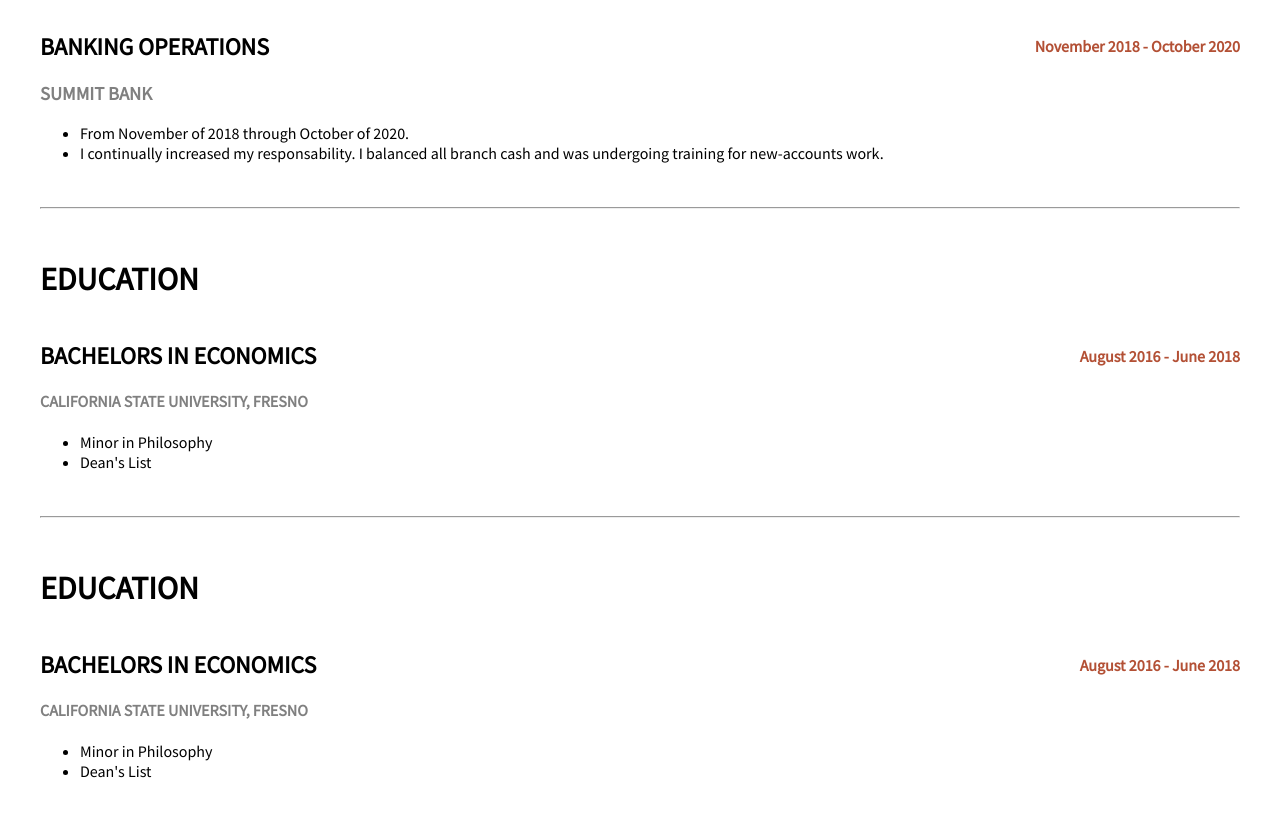
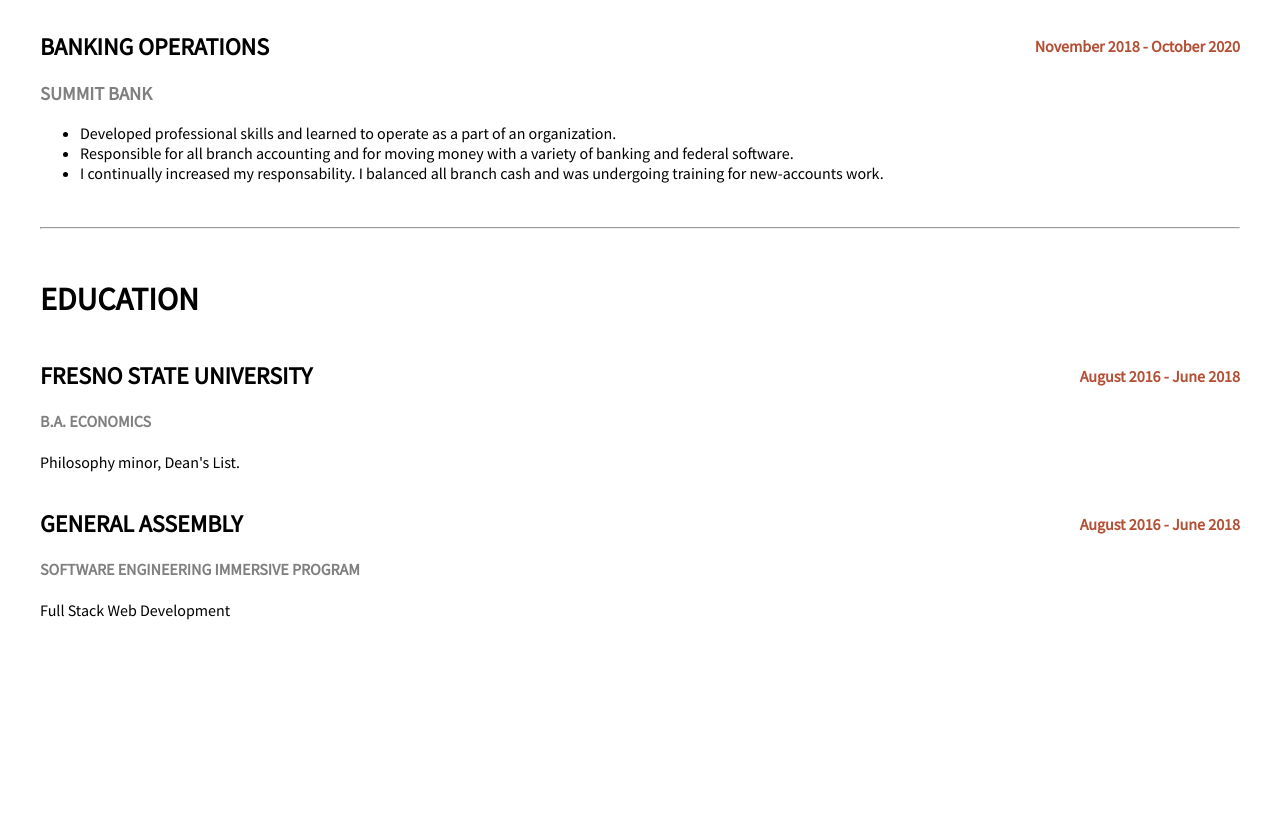
Before and after one commit to DaCoPro/my-portfolio, a React (Create React App) app: page /resume in a window 1280 px wide. Shown: the part 360-1176 px from the top of the page. After the commit the page ends 1036 px from the top, so only its background shows below. Built offline with nearby package versions, Linux system fonts and the light colour scheme.

Commit message:
Edit Resume content.

```diff
--- a/src/Pages/Portfolio/Portfolio.jsx
+++ b/src/Pages/Portfolio/Portfolio.jsx
@@ -15,6 +15,9 @@ export default function Portfolio () {
                     <h4>Build with JS, HTML, CSS, MongoDB, Express, Node, & React.</h4>
                     <a href="https://github.com/DaCoPro/MERN-Flashcards"><img className="PortPic" src={mernphoto} alt=""/></a>
                 </div>
+                <br/>
+                <hr/>
+                <br/>
                 <div>
                     <h1>US Polling</h1>
                     <h4>A Polling application built to let a user create poll questions and query other users. The
@@ -23,6 +26,9 @@ export default function Portfolio () {
                     <h4>Build with Python, Django, CSS, HTML.</h4>
                     <a href="https://github.com/DaCoPro/US-Polling"><img className="PortPic" src={uspolling} alt=""/></a>
                 </div>
+                <br/>
+                <hr/>
+                <br/>
                 <div>
                     <h1>Zen Squirrel</h1>
                     <h4>A project management application with built in Pomodoro Timer.
@@ -30,6 +36,9 @@ export default function Portfolio () {
                     <h4>Build with JS, Express, Node, CSS, HTML.</h4>
                     <a href="https://github.com/DaCoPro/Pomodoro-proj-mgnt"><img className="PortPic" src={squirrelphoto} alt=""/></a>
                 </div>
+                <br/>
+                <hr/>
+                <br/>
                 <div>
                     <h1>MineSweeper</h1>
                     <h4>An interactive browser game built to learn the dynamics of MVC separation of concerns. Fully functional.
--- a/src/Pages/Resume/Resume.jsx
+++ b/src/Pages/Resume/Resume.jsx
@@ -9,14 +9,15 @@ export default function Resume () {
                     <span><h2 className="Heading">SOFTWARE ENGINEERING</h2><h4 className="Date" >October 2020 - February 2021</h4></span>
                     <h3 className="Info">GENERAL ASSEMBLY</h3>
                     <ul>
-                        <li>From October of 2020 through February of 2021, I spent 500 hours learning and utilizing full-stack engineering skills. </li>
+                        <li>500 hours learning and utilizing full-stack engineering skills. </li>
                         <li>Areas of study included web basics, HTML - CSS - JS, Express Applications, Django/Python Applications, and MERN Stack. </li>
                         <li>Accumulated a collaborative and individual portfolio of work.</li>
                     </ul>
                     <span><h2 className="Heading">BANKING OPERATIONS</h2><h4 className="Date" >November 2018 - October 2020</h4></span>
                     <h3 className="Info">SUMMIT BANK</h3>
                     <ul>
-                        <li>From November of 2018 through October of 2020. </li>
+                        <li>Developed professional skills and learned to operate as a part of an organization. </li>
+                        <li>Responsible for all branch accounting and for moving money with a variety of banking and federal software. </li>
                         <li>I continually increased my responsability. I balanced all branch cash and was undergoing training for new-accounts work.</li>
                     </ul>
                 </div>
@@ -25,25 +26,14 @@ export default function Resume () {
                 <br/>
                 <div className="Education">
                     <h1>EDUCATION</h1>
-                    <span><h2 className="Heading">BACHELORS IN ECONOMICS</h2><h4 className="Date" >August 2016 -  June 2018</h4></span>
-                    <h4 className="Info">CALIFORNIA STATE UNIVERSITY, FRESNO</h4>
-                    <ul>
-                        <li>Minor in Philosophy</li>
-                        <li>Dean's List</li>
-                    </ul>
+                    <span><h2 className="Heading">FRESNO STATE UNIVERSITY</h2><h4 className="Date" >August 2016 -  June 2018</h4></span>
+                    <h4 className="Info">B.A. ECONOMICS</h4>
+                    <p>Philosophy minor, Dean's List.</p>
+                    <span><h2 className="Heading">GENERAL ASSEMBLY</h2><h4 className="Date" >August 2016 -  June 2018</h4></span>
+                    <h4 className="Info">SOFTWARE ENGINEERING IMMERSIVE PROGRAM</h4>
+                    <p>Full Stack Web Development</p>
                 </div>
-                <br/>
-                <hr/>
-                <br/>
-                <div className="Education">
-                    <h1>EDUCATION</h1>
-                    <span><h2 className="Heading">BACHELORS IN ECONOMICS</h2><h4 className="Date" >August 2016 -  June 2018</h4></span>
-                    <h4 className="Info">CALIFORNIA STATE UNIVERSITY, FRESNO</h4>
-                    <ul>
-                        <li>Minor in Philosophy</li>
-                        <li>Dean's List</li>
-                    </ul>
-                </div>
+
 
             </div>
         </main>
```
